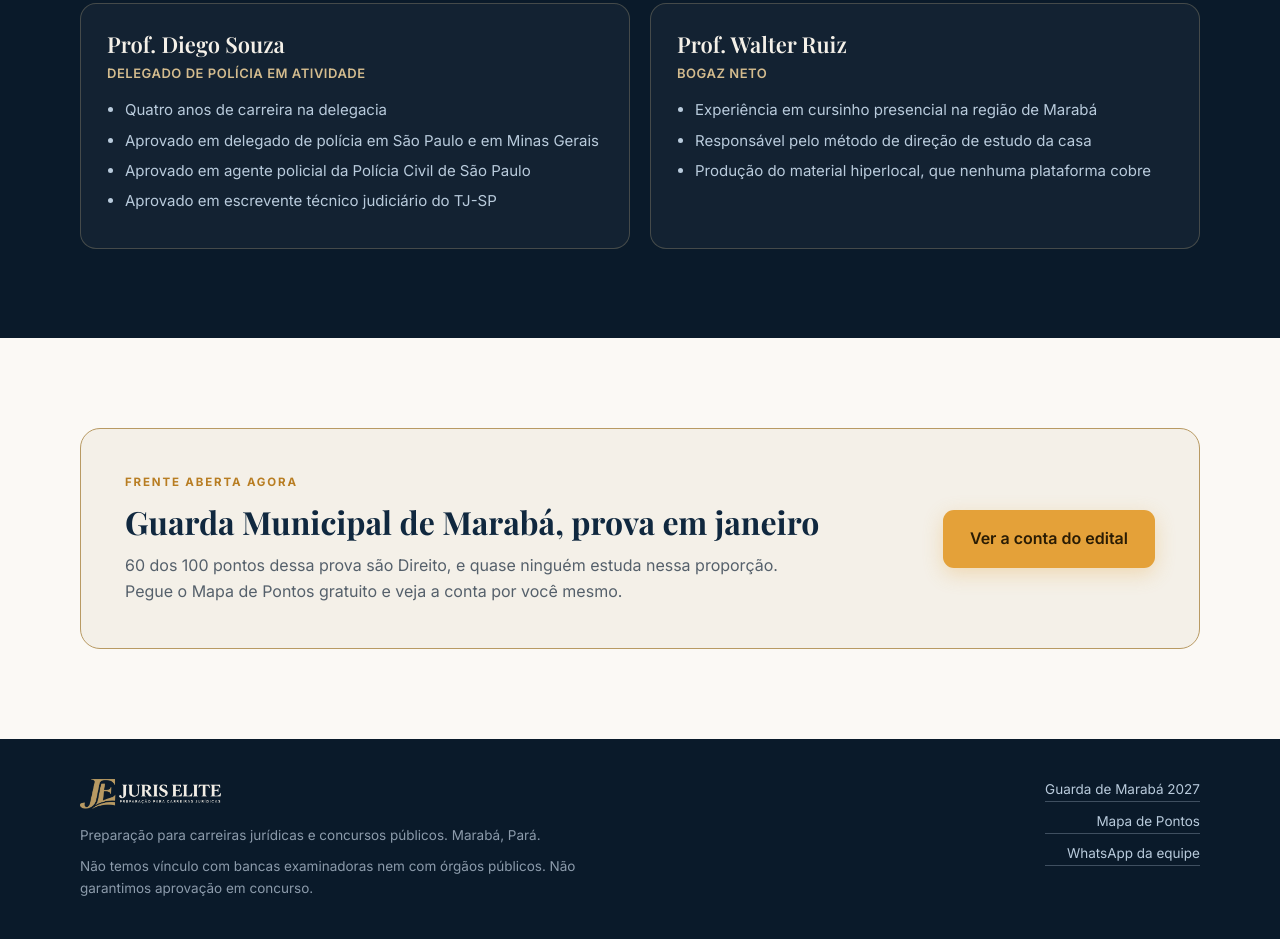
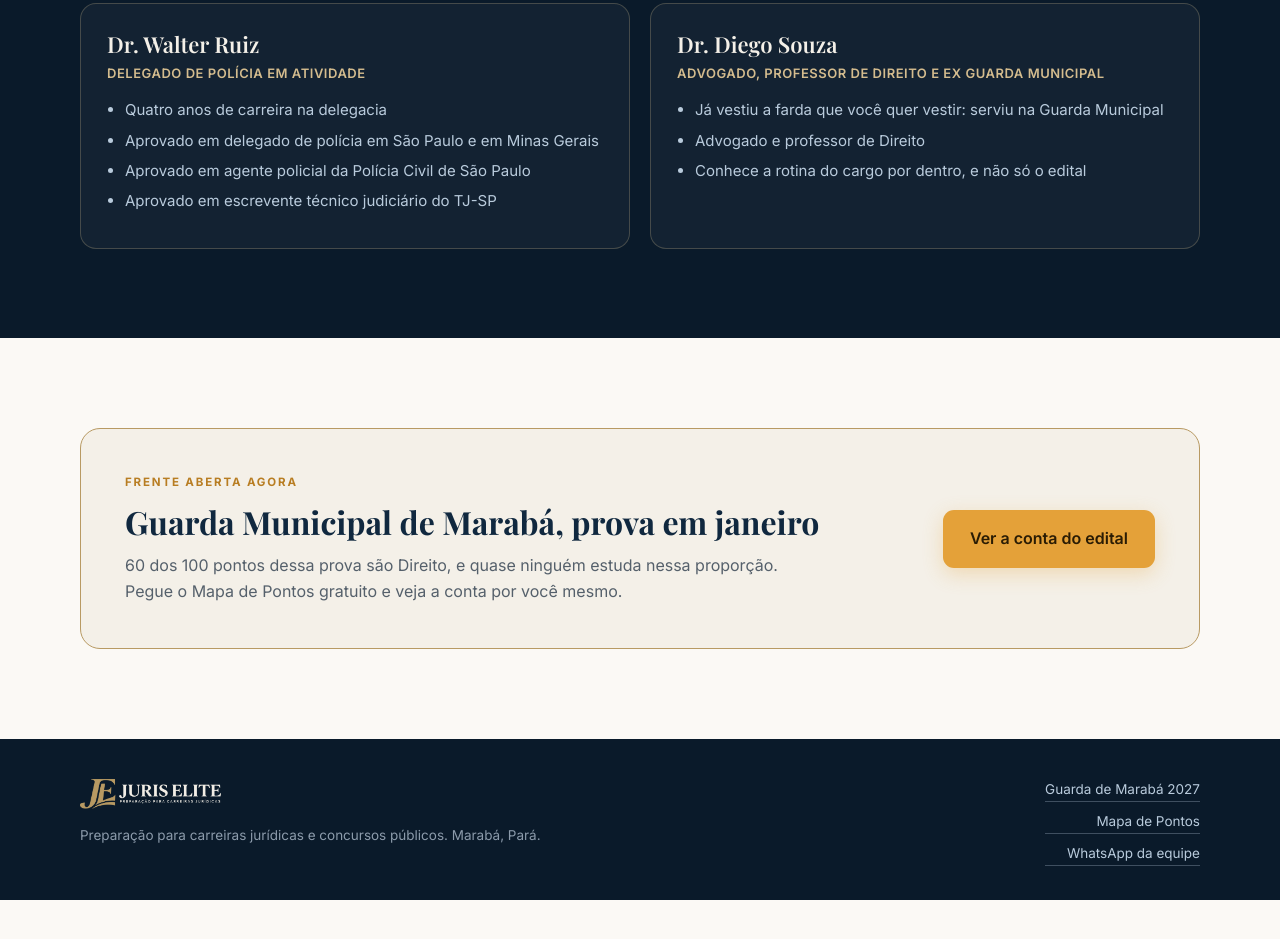
Before and after one commit to Neto2023/juris-elite, a website: page automacao/landing/index.html in a window 1280 px wide. Shown: the part 2339-3278 px from the top of the page. After the commit the page ends 3239 px from the top, so only its background shows below. Drawn offline with nearby package versions, Linux system fonts and the light colour scheme.

Commit message:
Corrige quem e quem, e tira o aviso legal das paginas
Eu tinha invertido os dois socios. O delegado de policia em atividade e
o Dr. Walter Ruiz. O Dr. Diego Souza e advogado, professor de Direito e
ex guarda municipal.

A inversao estava publicada, o que e pior que um erro de layout: e
afirmacao errada sobre a profissao de duas pessoas reais.

Na pagina da campanha, o ex guarda municipal passa a abrir a secao de
quem ensina. Para quem quer ser guarda, um professor que ja exerceu o
cargo e a prova mais forte que existe, e ela estava fora da pagina.

Sai tambem, a pedido, o aviso de que nao ha vinculo com banca ou orgao
publico e de que nao se garante aprovacao, nas tres pecas onde aparecia.

Co-Authored-By: Claude Opus 5 <noreply@anthropic.com>

```diff
--- a/automacao/landing/index.html
+++ b/automacao/landing/index.html
@@ -341,7 +341,7 @@ footer .links{display:flex;flex-direction:column;gap:9px;text-align:right}
 
     <div class="grade grade-3" style="grid-template-columns:repeat(auto-fit,minmax(300px,1fr))">
       <article class="professor">
-        <h3>Prof. Diego Souza</h3>
+        <h3>Dr. Walter Ruiz</h3>
         <div class="cargo">Delegado de polícia em atividade</div>
         <ul>
           <li>Quatro anos de carreira na delegacia</li>
@@ -351,12 +351,12 @@ footer .links{display:flex;flex-direction:column;gap:9px;text-align:right}
         </ul>
       </article>
       <article class="professor">
-        <h3>Prof. Walter Ruiz</h3>
-        <div class="cargo">Bogaz Neto</div>
+        <h3>Dr. Diego Souza</h3>
+        <div class="cargo">Advogado, professor de Direito e ex guarda municipal</div>
         <ul>
-          <li>Experiência em cursinho presencial na região de Marabá</li>
-          <li>Responsável pelo método de direção de estudo da casa</li>
-          <li>Produção do material hiperlocal, que nenhuma plataforma cobre</li>
+          <li>Já vestiu a farda que você quer vestir: serviu na Guarda Municipal</li>
+          <li>Advogado e professor de Direito</li>
+          <li>Conhece a rotina do cargo por dentro, e não só o edital</li>
         </ul>
       </article>
     </div>
@@ -383,8 +383,6 @@ footer .links{display:flex;flex-direction:column;gap:9px;text-align:right}
     <div>
       <img src="marca/juris-elite-horizontal-negativo.png" alt="Juris Elite" width="2003" height="426">
       <p>Preparação para carreiras jurídicas e concursos públicos. Marabá, Pará.</p>
-      <p>Não temos vínculo com bancas examinadoras nem com órgãos públicos.
-        Não garantimos aprovação em concurso.</p>
     </div>
     <div class="links">
       <a href="guarda-maraba.html">Guarda de Marabá 2027</a>
```
Also changed, not shown: automacao/landing/guarda-maraba.html (+5 -4 lines), automacao/landing/mapa-de-pontos.html (+1 -1 lines).
